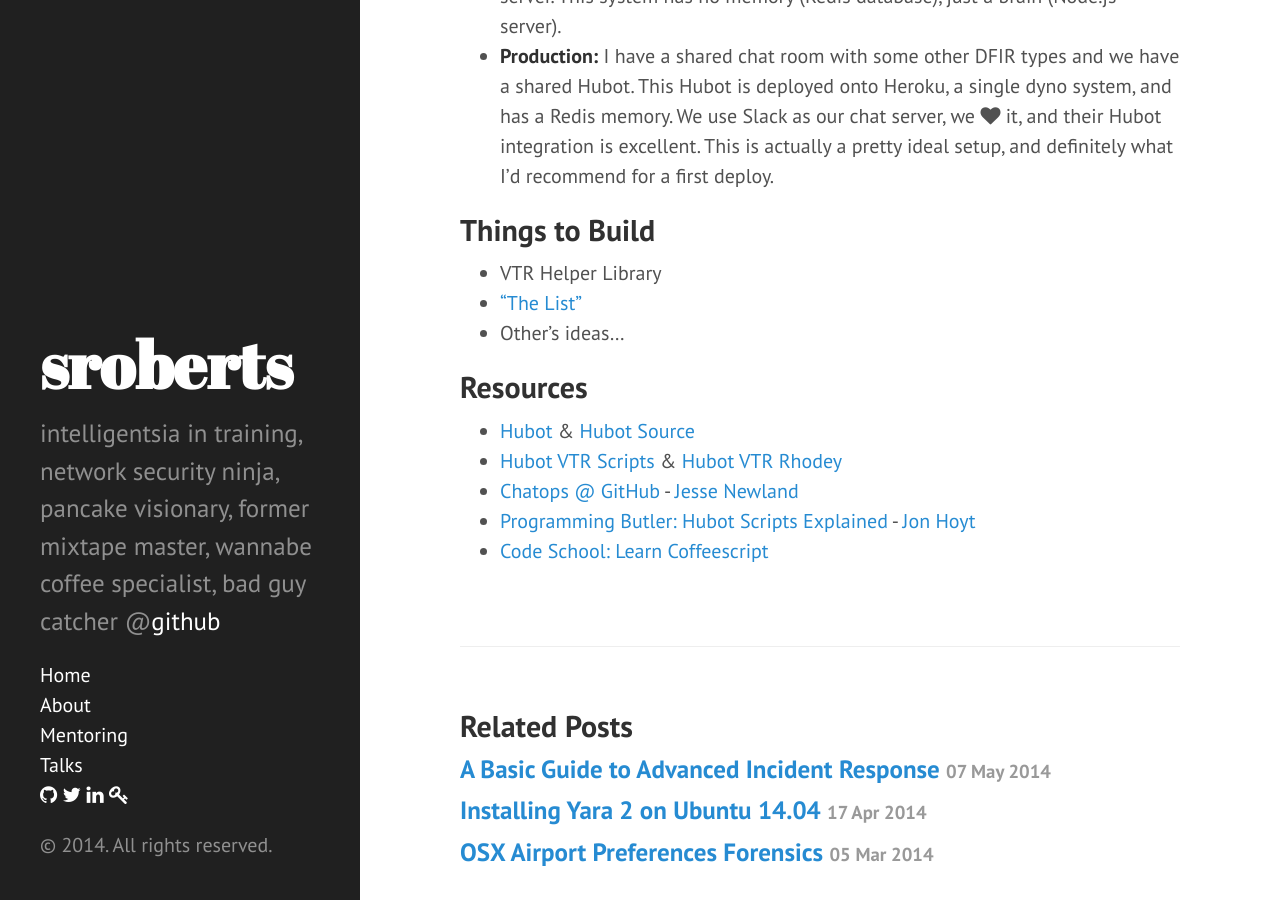
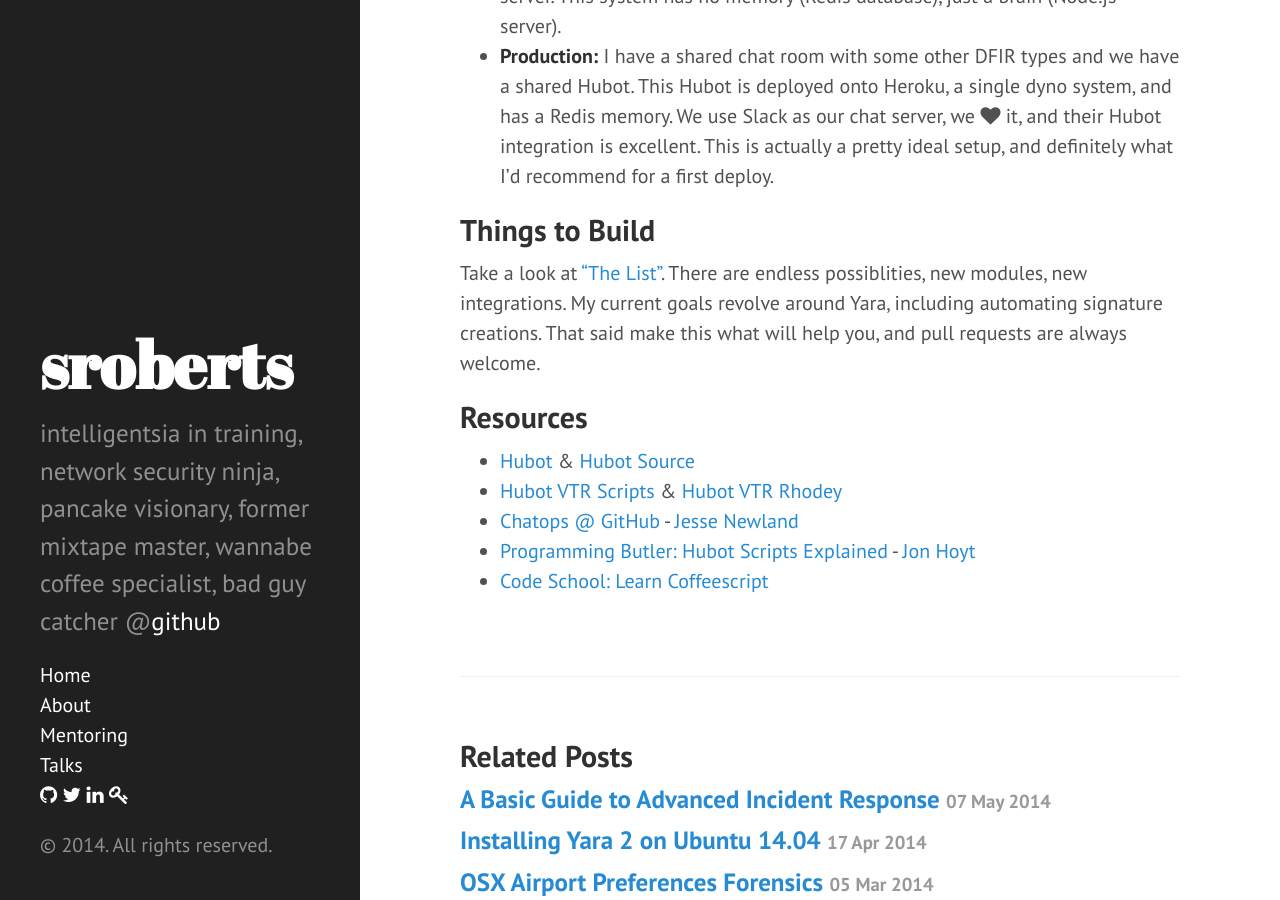
Before and after one commit to sroberts/sroberts.github.io, a Jekyll site: the page built from _posts/2014-05-13-using-robots-to-fight-bad-guys.md, in a window 1280 px wide and 900 px high, scrolled down 4471 px. Built offline with Jekyll 4.4.1, drawn with Linux system fonts in a browser that asks for light colours; nearby versions of some CDN libraries; Markdown is read by kramdown in place of the engine named in the settings.

Commit message:
Things to build done

```diff
--- a/_posts/2014-05-13-using-robots-to-fight-bad-guys.md
+++ b/_posts/2014-05-13-using-robots-to-fight-bad-guys.md
@@ -108,9 +108,7 @@
 * **Production:** I have a shared chat room with some other DFIR types and we have a shared Hubot. This Hubot is deployed onto Heroku, a single dyno system, and has a Redis memory. We use Slack as our chat server, we <i class="fa fa-heart"></i> it, and their Hubot integration is excellent. This is actually a pretty ideal setup, and definitely what I'd recommend for a first deploy.
 
 ## Things to Build
-* VTR Helper Library
-* ["The List"](https://gist.github.com/sroberts/f9ea3a774c585c094f15)
-* Other's ideas...
+Take a look at ["The List"](https://gist.github.com/sroberts/f9ea3a774c585c094f15). There are endless possiblities, new modules, new integrations. My current goals revolve around Yara, including automating signature creations. That said make this what will help you, and pull requests are always welcome.
 
 ## Resources
 * [Hubot](http://hubot.github.com) & [Hubot Source](https://github.com/github/hubot)
```
